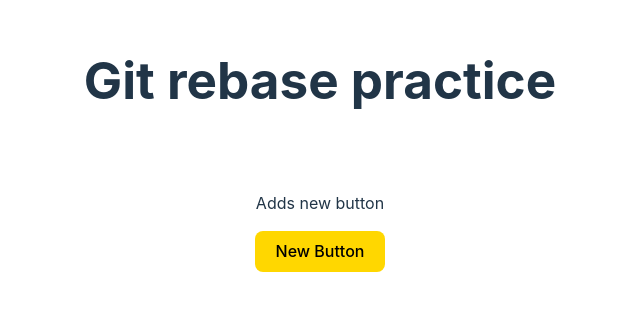
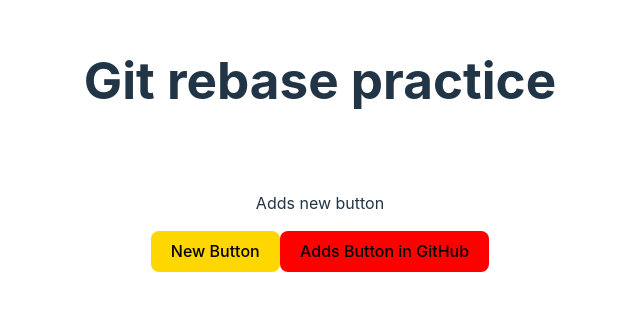
Before and after one commit to azvontsov/git_practice, a React (Vite) app: page / in a window 1280 px wide. Shown: the part 239-550 px from the top of the page, without its empty margins (320-960 px from the left). Built offline with nearby package versions, Linux system fonts and the light colour scheme.

Commit message:
Update App.jsx

```diff
--- a/src/App.jsx
+++ b/src/App.jsx
@@ -9,6 +9,8 @@ function App() {
       <div className="card">
         <p>Adds new button</p>
         <button style={{ backgroundColor: 'gold' }}>New Button</button>
+        <button style={{ backgroundColor: 'red' }}>Adds Button in GitHub</button>
+
       </div>
     </>
   );
```
